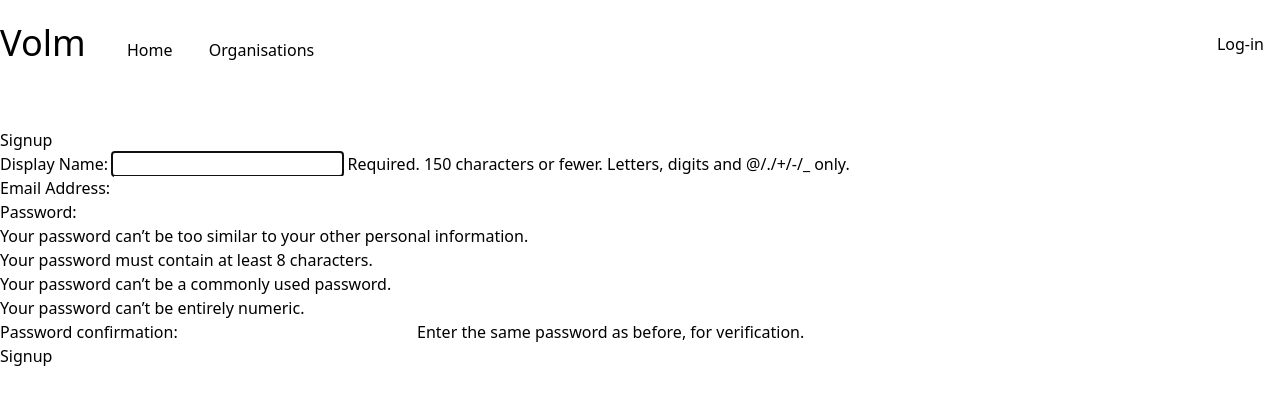
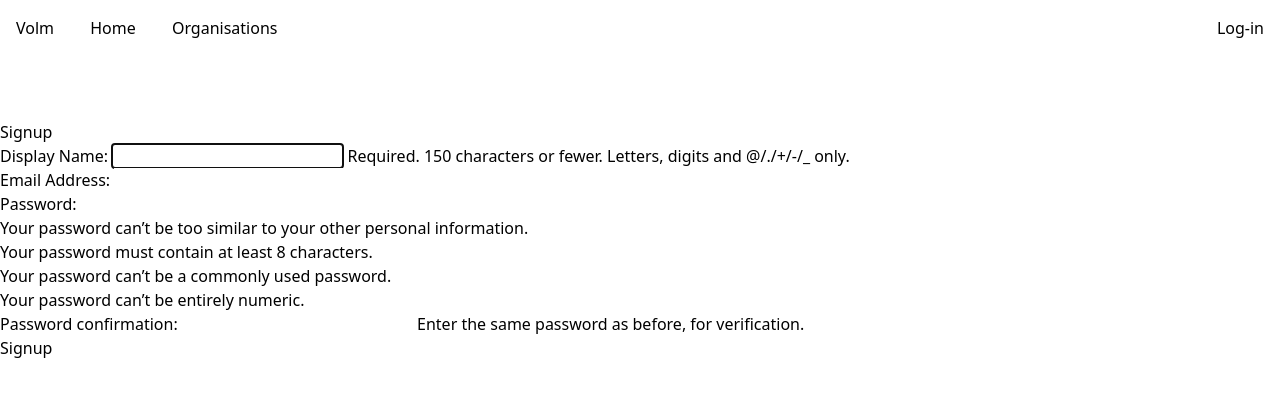
Before and after one commit to gedkirkham/volm, a Django app: page /accounts/signup/ in a window 1280 px wide. Shown: the top 405 px of the page. Run offline with Django 3.2, Linux system fonts and the light colour scheme; style sheets or scripts are compiled from the project's sources.

Commit message:
style: update nav bar styling

```diff
--- a/volm/templates/base.html
+++ b/volm/templates/base.html
@@ -19,42 +19,63 @@
     </head>
 
     <body class="tw-container tw-mx-auto">
-        <nav class="tw-h-16 tw-py-4 tw-mb-16">
+        <nav class="tw-py-4 tw-mb-16">
             <ul>
-                <li class="tw-inline tw-p-4 tw-pl-0 tw-text-4xl">
-                    <a href="{% url 'home' %}">
+                <li class="tw-inline">
+                    <a
+                        class="hover:tw-border-blue-500 tw-rounded tw-p-4 hover:tw-bg-yellow-500"
+                        href="{% url 'home' %}"
+                    >
                         Volm
                     </a>
                 </li>
-                <li class="tw-inline tw-p-4">
-                    <a href="{% url 'home' %}">
+                <li class="tw-inline">
+                    <a
+                        class="hover:tw-border-blue-500 tw-rounded tw-p-4 hover:tw-bg-yellow-500"
+                        href="{% url 'home' %}"
+                    >
                         Home
                     </a>
                 </li>
-                <li class="tw-inline tw-p-4">
-                    <a href="{% url 'orgs:org_list' %}">
+                <li class="tw-inline">
+                    <a
+                        class="hover:tw-border-blue-500 tw-rounded tw-p-4 hover:tw-bg-yellow-500"
+                        href="{% url 'orgs:org_list' %}"
+                    >
                         Organisations
                     </a>
                 </li>
 
                 {% if user.is_authenticated %}
-                    <li class="tw-inline tw-p-4">
-                        <a href="{% url 'orgs:org_new' %}">
+                    <li class="tw-inline">
+                        <a
+                            class="hover:tw-border-blue-500 tw-rounded tw-p-4 hover:tw-bg-yellow-500"
+                            href="{% url 'orgs:org_new' %}"
+                        >
                             New Org
                         </a>
                     </li>
-                    <li class="tw-inline tw-p-4">
-                        <a href="{% url 'orgs:org_list' %}">
+                    <li class="tw-inline">
+                        <a
+                            class="hover:tw-border-blue-500 tw-rounded tw-p-4 hover:tw-bg-yellow-500"
+                            href="{% url 'orgs:org_list' %}"
+                        >
                             My Org's
                         </a>
                     </li>
-                    <li class="tw-inline tw-p-4">
-                        <a href="{% url 'orgs:org_drafts' %}">
+                    <li class="tw-inline">
+                        <a
+                            class="hover:tw-border-blue-500 tw-rounded tw-p-4 hover:tw-bg-yellow-500"
+                            href="{% url 'orgs:org_drafts' %}"
+                        >
                             Draft Org's
                         </a>
                     </li>
-                    <li class="tw-inline tw-p-4">
-                        <a href="{% url 'accounts:logout' %}">
+                    <li class="tw-inline">
+                        <a
+                            class="hover:tw-border-blue-500 tw-rounded tw-p-4 hover:tw-bg-yellow-500"
+                            href="{% url 'accounts:logout' %}"
+                        >
                             Log Out
                         </a>
                     </li>
@@ -62,11 +83,14 @@
                         Welcome {{ user.username }}
                     </li>
                 {% else %}
-                        <li class="tw-inline tw-p-4 tw-float-right">
-                            <a href="{% url 'login' %}">
-                                Log-in
-                            </a>
-                        </li>
+                    <li class="tw-inline tw-float-right">
+                        <a
+                            class="hover:tw-border-blue-500 tw-rounded tw-p-4 hover:tw-bg-yellow-500"
+                            href="{% url 'login' %}"
+                        >
+                            Log-in
+                        </a>
+                    </li>
                 {% endif %}
             </ul>
         </nav>
```
